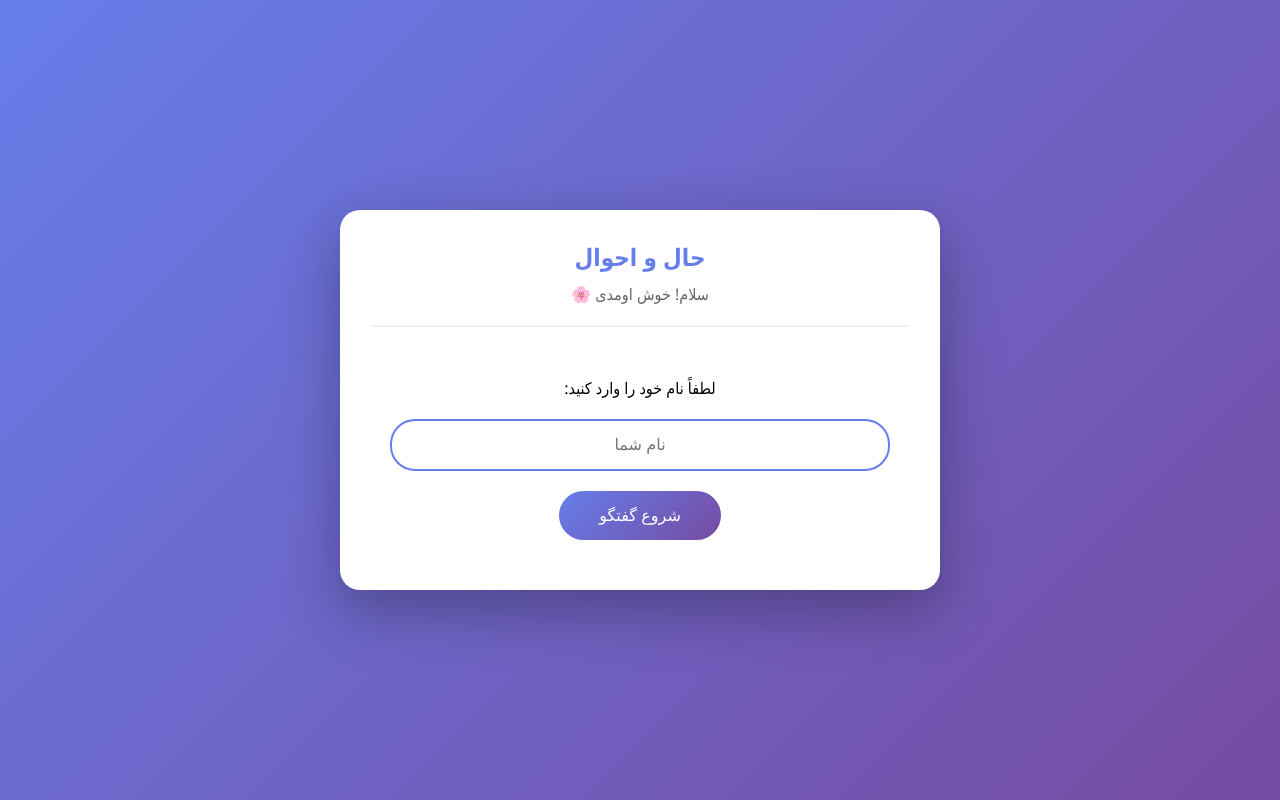
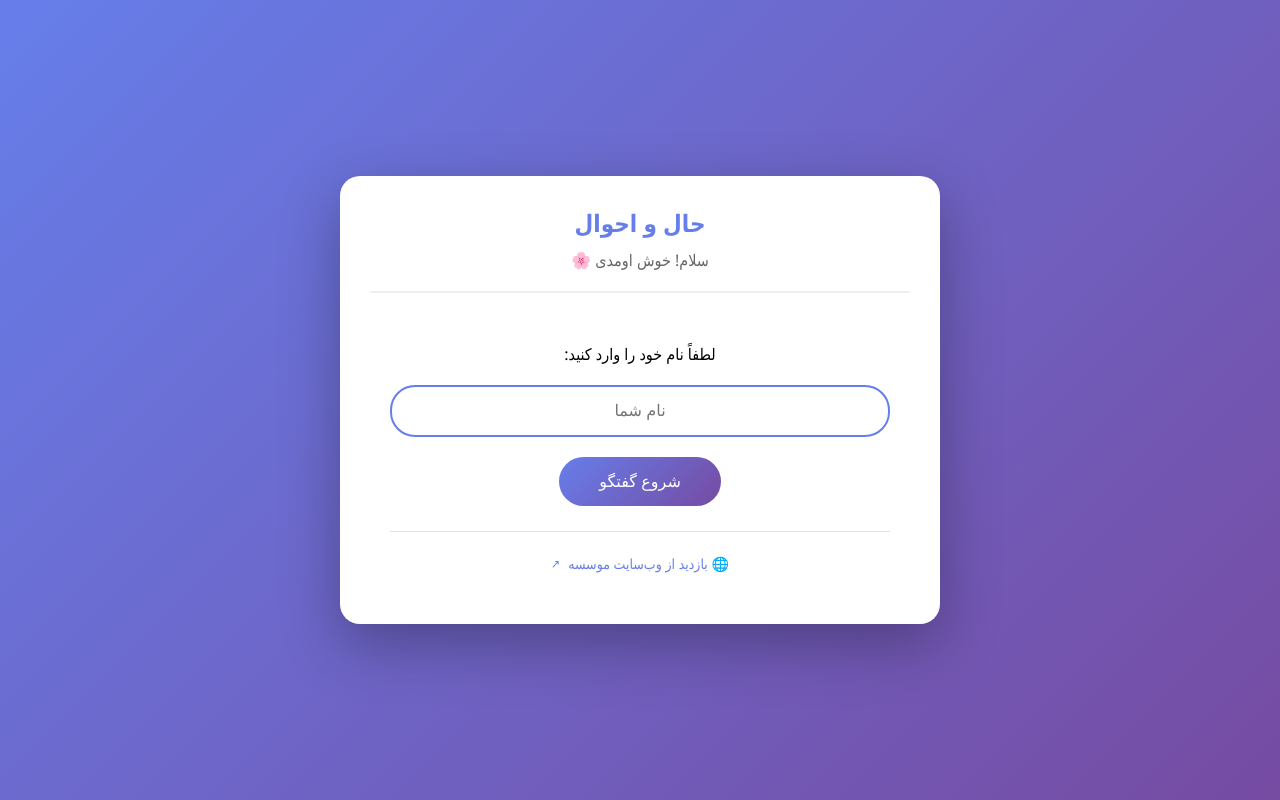
Before and after one commit to mgh78/survey, a Flask app: page / in a window 1280 px wide. Run offline with Flask 3, Linux system fonts and the light colour scheme.

Commit message:
adding the adress of website

```diff
--- a/templates/index.html
+++ b/templates/index.html
@@ -213,6 +213,32 @@
             transform: scale(1.05);
         }
 
+        .website-link {
+            margin-top: 25px;
+            padding-top: 20px;
+            border-top: 1px solid #e0e0e0;
+        }
+
+        .website-link a {
+            color: #667eea;
+            text-decoration: none;
+            font-size: 14px;
+            display: inline-flex;
+            align-items: center;
+            gap: 8px;
+            transition: all 0.3s ease;
+        }
+
+        .website-link a:hover {
+            color: #764ba2;
+            transform: translateY(-2px);
+        }
+
+        .website-link a::after {
+            content: '↗';
+            font-size: 12px;
+        }
+
         .suggestions {
             background: #fff3cd;
             border: 2px solid #ffc107;
@@ -263,6 +289,11 @@
             <input type="text" id="userName" class="name-input" placeholder="نام شما">
             <br>
             <button class="start-btn" id="startBtn">شروع گفتگو</button>
+            <div class="website-link">
+                <a href="https://ms-tavan.ir/" target="_blank" rel="noopener noreferrer">
+                    🌐 بازدید از وب‌سایت موسسه
+                </a>
+            </div>
         </div>
 
         <div id="chatSection" class="hidden">
```
